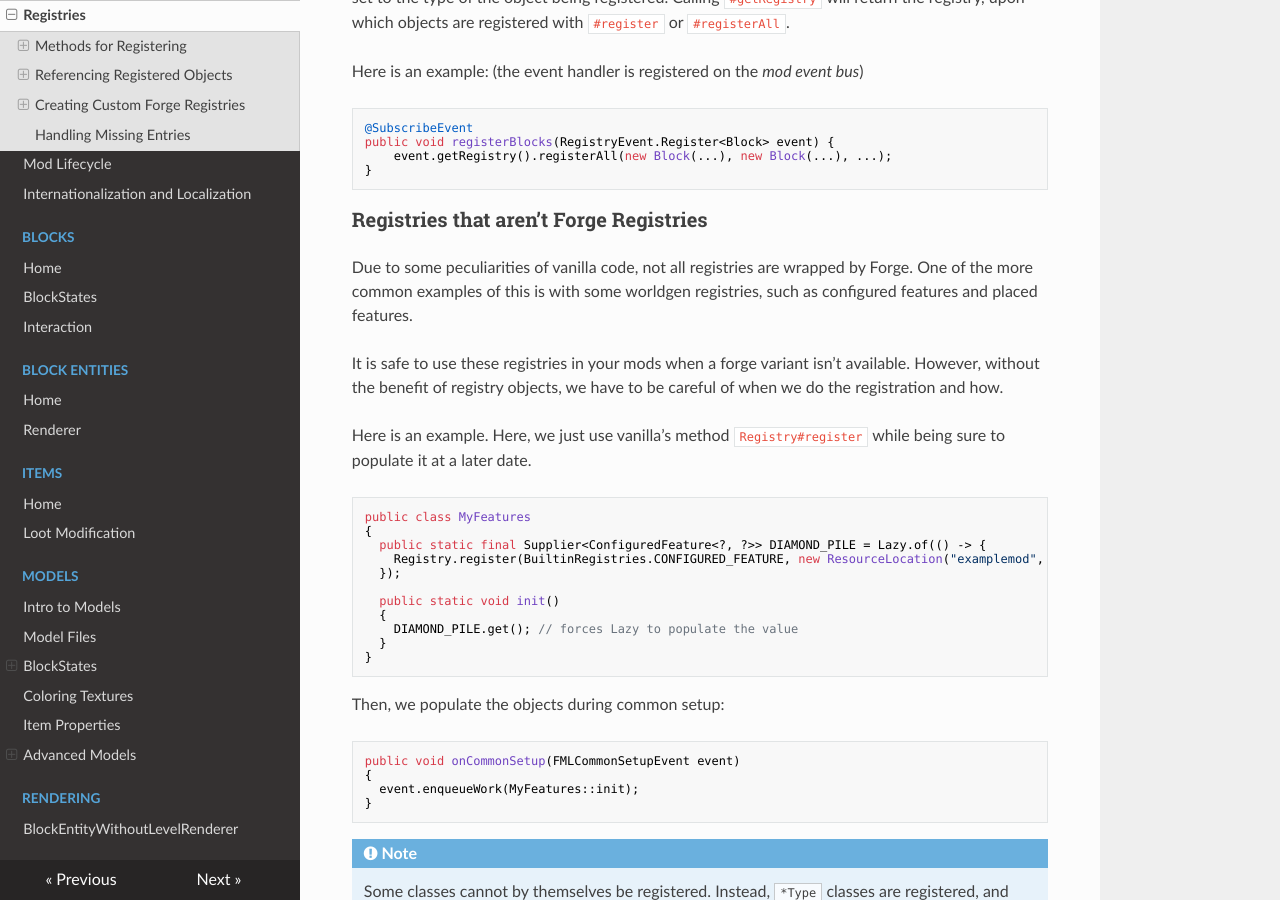
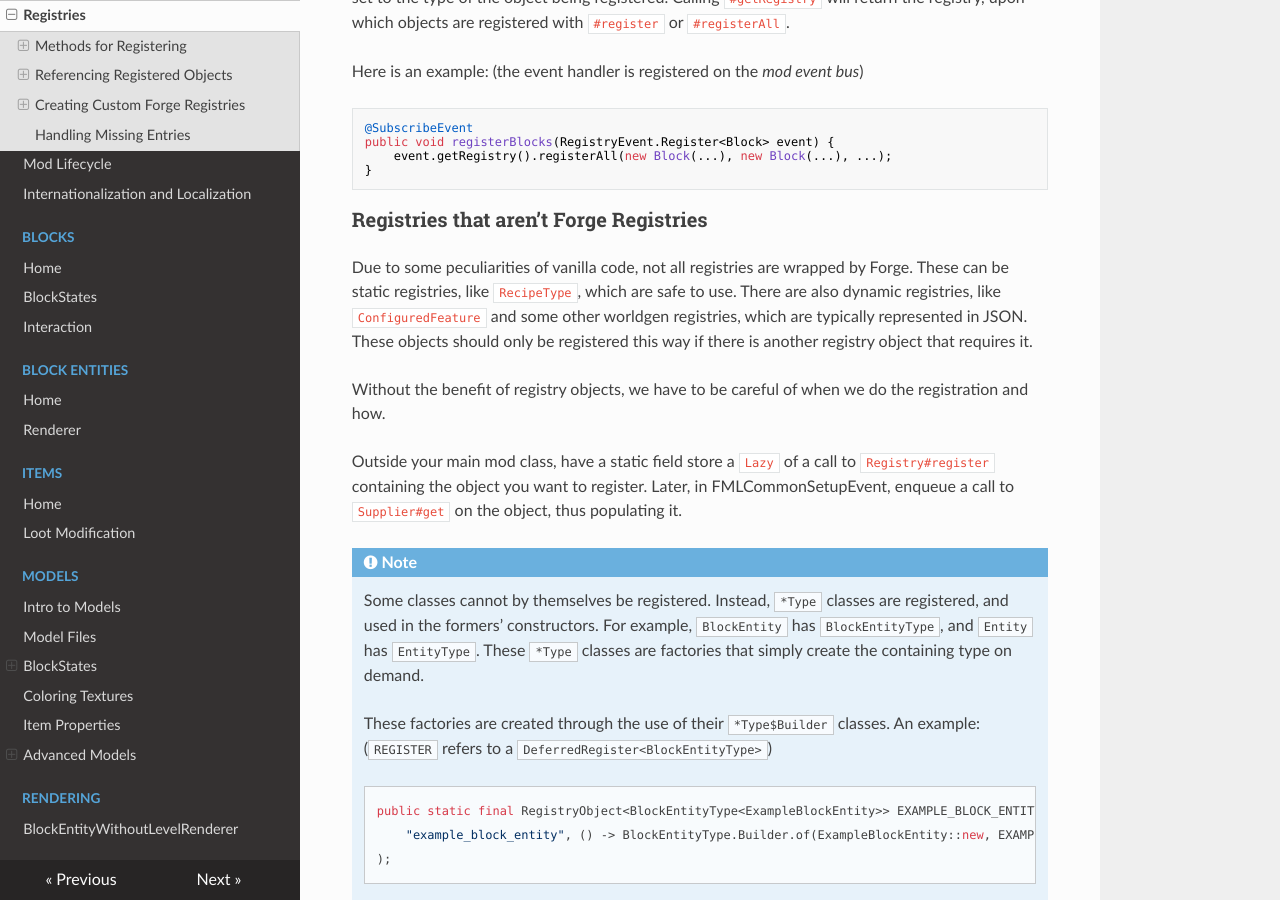
Before and after one commit to MinecraftForge/Documentation, an MkDocs documentation site: the page built from docs/concepts/registries.md, in a window 1280 px wide and 900 px high, scrolled down 1227 px. Built offline with MkDocs 1.6.1, drawn with Linux system fonts in a browser that asks for light colours; nearby versions of some CDN libraries; some of the changed text lies outside the part shown.

Commit message:
remove code example and clarify static vs dynamic

````diff
--- a/docs/concepts/registries.md
+++ b/docs/concepts/registries.md
@@ -10,7 +10,7 @@ Every type of registrable object has its own registry. To see all registries sup
 Methods for Registering
 ------------------
 
-There are three proper ways to register objects: the `DeferredRegister` class, the `RegistryEvent$Register` lifecycle event, as well as `Registry#register` for vanilla-only registries.
+There are two proper ways to register objects: the `DeferredRegister` class, and the `RegistryEvent$Register` lifecycle event.
 
 ### DeferredRegister
 
@@ -45,34 +45,12 @@ public void registerBlocks(RegistryEvent.Register<Block> event) {
 
 ### Registries that aren't Forge Registries
 
-Due to some peculiarities of vanilla code, not all registries are wrapped by Forge. One of the more common examples of this is with some worldgen registries, such as configured features and placed features.
+Due to some peculiarities of vanilla code, not all registries are wrapped by Forge. These can be static registries, like `RecipeType`, which are safe to use. There are also dynamic registries, like `ConfiguredFeature` and some other worldgen registries, which are typically represented in JSON. These objects should only be registered this way if there is another registry object that requires it.
 
-It is safe to use these registries in your mods when a forge variant isn't available. However, without the benefit of registry objects, we have to be careful of when we do the registration and how.
+Without the benefit of registry objects, we have to be careful of when we do the registration and how.
 
-Here is an example. Here, we just use vanilla's method `Registry#register` while being sure to populate it at a later date.
+Outside your main mod class, have a static field store a `Lazy` of a call to `Registry#register` containing the object you want to register. Later, in FMLCommonSetupEvent, enqueue a call to `Supplier#get` on the object, thus populating it.
 
-```java
-public class MyFeatures
-{
-  public static final Supplier<ConfiguredFeature<?, ?>> DIAMOND_PILE = Lazy.of(() -> {
-    Registry.register(BuiltinRegistries.CONFIGURED_FEATURE, new ResourceLocation("examplemod", "diamond_pile"), Feature.BLOCK_PILE.configured(...));
-  });
-
-  public static void init()
-  {
-    DIAMOND_PILE.get(); // forces Lazy to populate the value
-  }
-}
-```
-
-Then, we populate the objects during common setup:
-
-```java
-public void onCommonSetup(FMLCommonSetupEvent event)
-{
-  event.enqueueWork(MyFeatures::init);
-}
-```
 
 !!! note
     Some classes cannot by themselves be registered. Instead, `*Type` classes are registered, and used in the formers' constructors. For example, [`BlockEntity`][blockentity] has `BlockEntityType`, and `Entity` has `EntityType`. These `*Type` classes are factories that simply create the containing type on demand.
````
